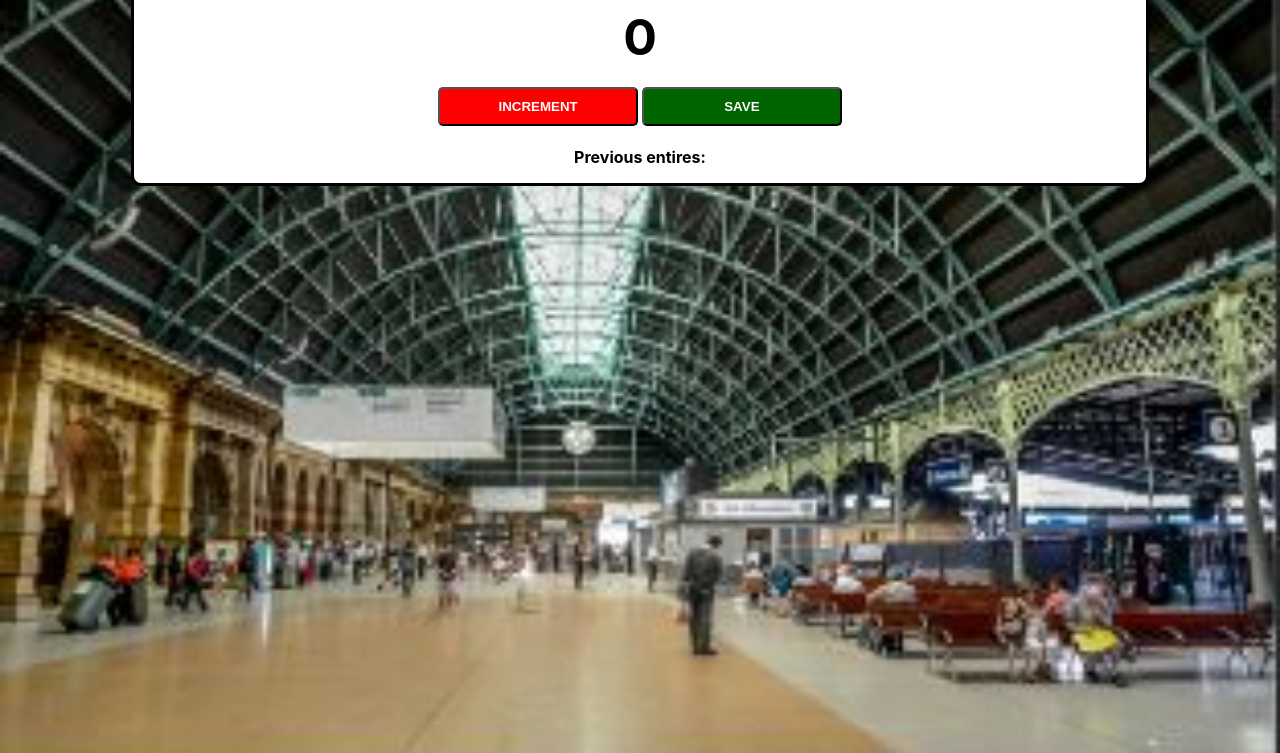
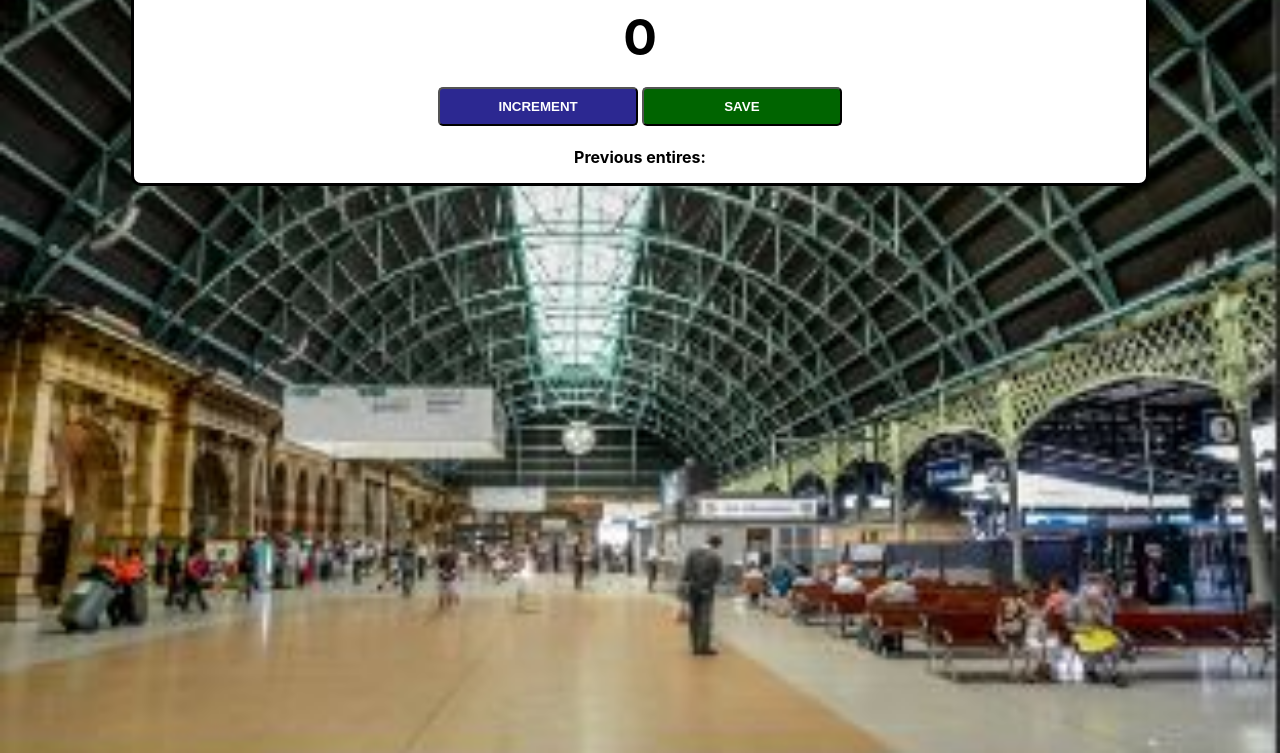
Before and after one commit to gebru-mit/RAW-COUNTER, a plain HTML site: page index.html in a window 1280 px wide. Shown: the part 63-816 px from the top of the page. Drawn offline with Linux system fonts and the light colour scheme.

Commit message:
increment button background color changed to blue

```diff
--- a/css/style.css
+++ b/css/style.css
@@ -38,8 +38,8 @@ button {
 }
 
 #increment-btn {
-    /*background: #2C2891;*/
-    background: red;
+    background: #2C2891;
+   */* background: red;*/
 }
 
 #save-btn {
```
